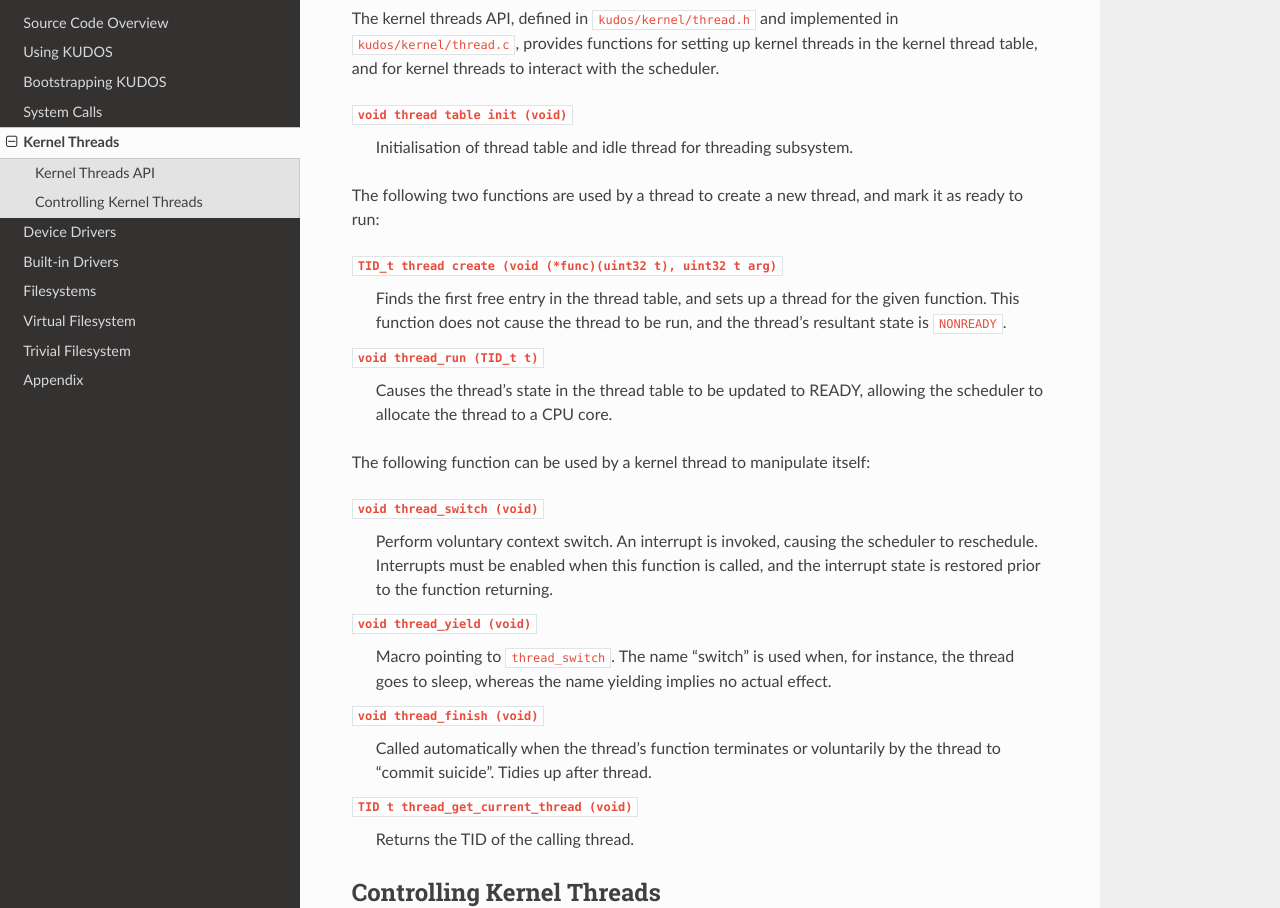
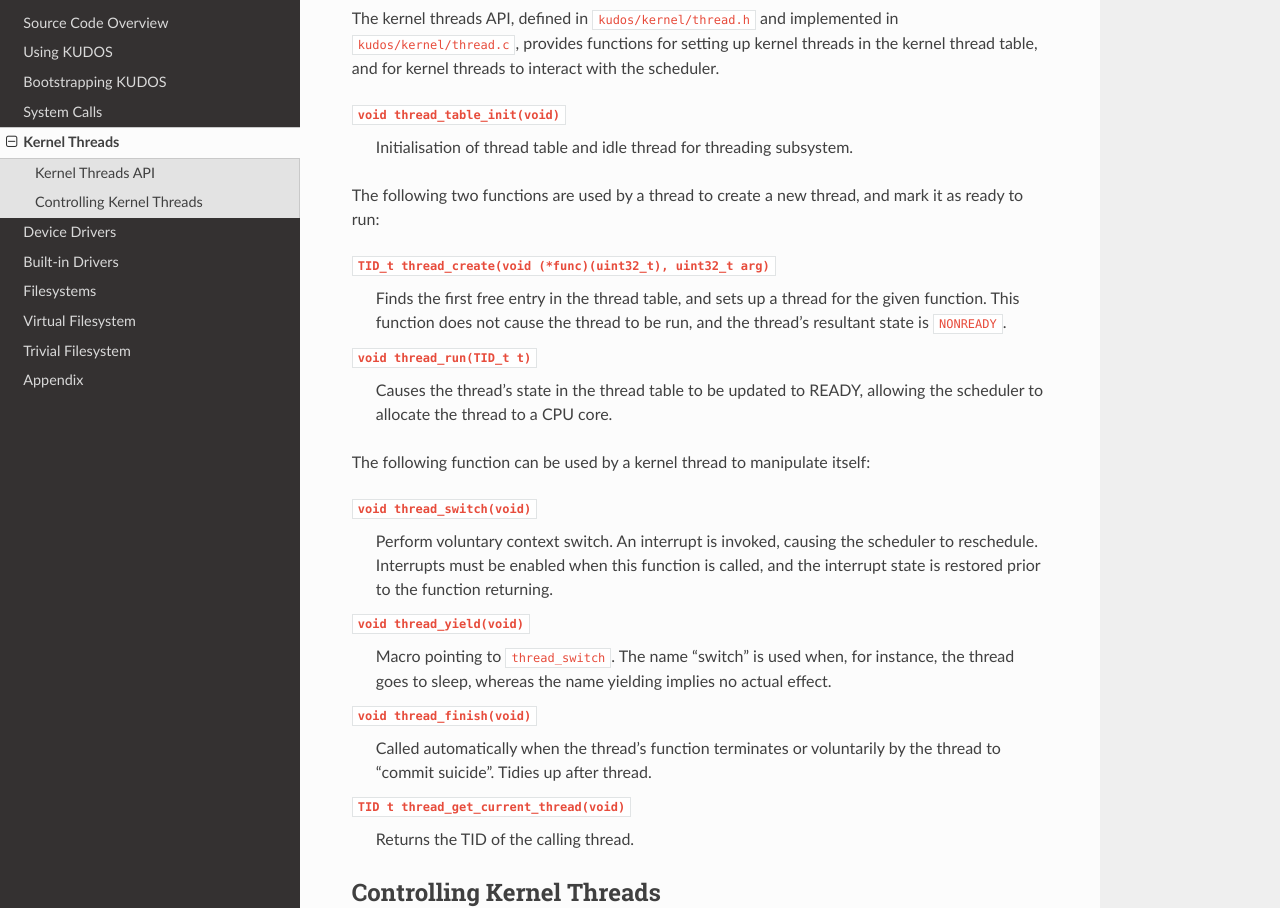
Before and after one commit to DIKU-EDU/kudos, a Sphinx documentation site: the page built from docs/kernel-threads.rst, in a window 1280 px wide and 1400 px high, scrolled down 609 px. Shown: the part 152-1060 px from the top of the window. Built offline with Sphinx 7.4.7 and the Read the Docs theme 2.0.0, drawn with Linux system fonts in a browser that asks for light colours.

Commit message:
Fix the importing errors (missin underscores, extra spaces)

```diff
--- a/docs/kernel-threads.rst
+++ b/docs/kernel-threads.rst
@@ -37,38 +37,38 @@
 ``kudos/kernel/thread.c``, provides functions for setting up kernel threads in
 the kernel thread table, and for kernel threads to interact with the scheduler.
 
-``void thread table init (void)``
+``void thread_table_init(void)``
   Initialisation of thread table and idle thread for threading subsystem.
 
 The following two functions are used by a thread to create a new thread, and
 mark it as ready to run:
 
-``TID_t thread create (void (*func)(uint32 t), uint32 t arg)``
+``TID_t thread_create(void (*func)(uint32_t), uint32_t arg)``
   Finds the first free entry in the thread table, and sets up a thread for the
   given function.  This function does not cause the thread to be run, and the
   thread’s resultant state is ``NONREADY``.
 
-``void thread_run (TID_t t)``
+``void thread_run(TID_t t)``
   Causes the thread’s state in the thread table to be updated to READY,
   allowing the scheduler to allocate the thread to a CPU core.
 
 The following function can be used by a kernel thread to manipulate itself:
 
-``void thread_switch (void)``
+``void thread_switch(void)``
   Perform voluntary context switch. An interrupt is invoked, causing the scheduler to
   reschedule. Interrupts must be enabled when this function is called, and the interrupt
   state is restored prior to the function returning.
 
-``void thread_yield (void)``
+``void thread_yield(void)``
   Macro pointing to ``thread_switch``. The name "switch" is used when, for
   instance, the thread goes to sleep, whereas the name yielding implies no
   actual effect.
 
-``void thread_finish (void)``
+``void thread_finish(void)``
   Called automatically when the thread's function terminates or voluntarily by
   the thread to "commit suicide". Tidies up after thread.
 
-``TID t thread_get_current_thread (void)``
+``TID t thread_get_current_thread(void)``
   Returns the TID of the calling thread.
 
 Controlling Kernel Threads
```
